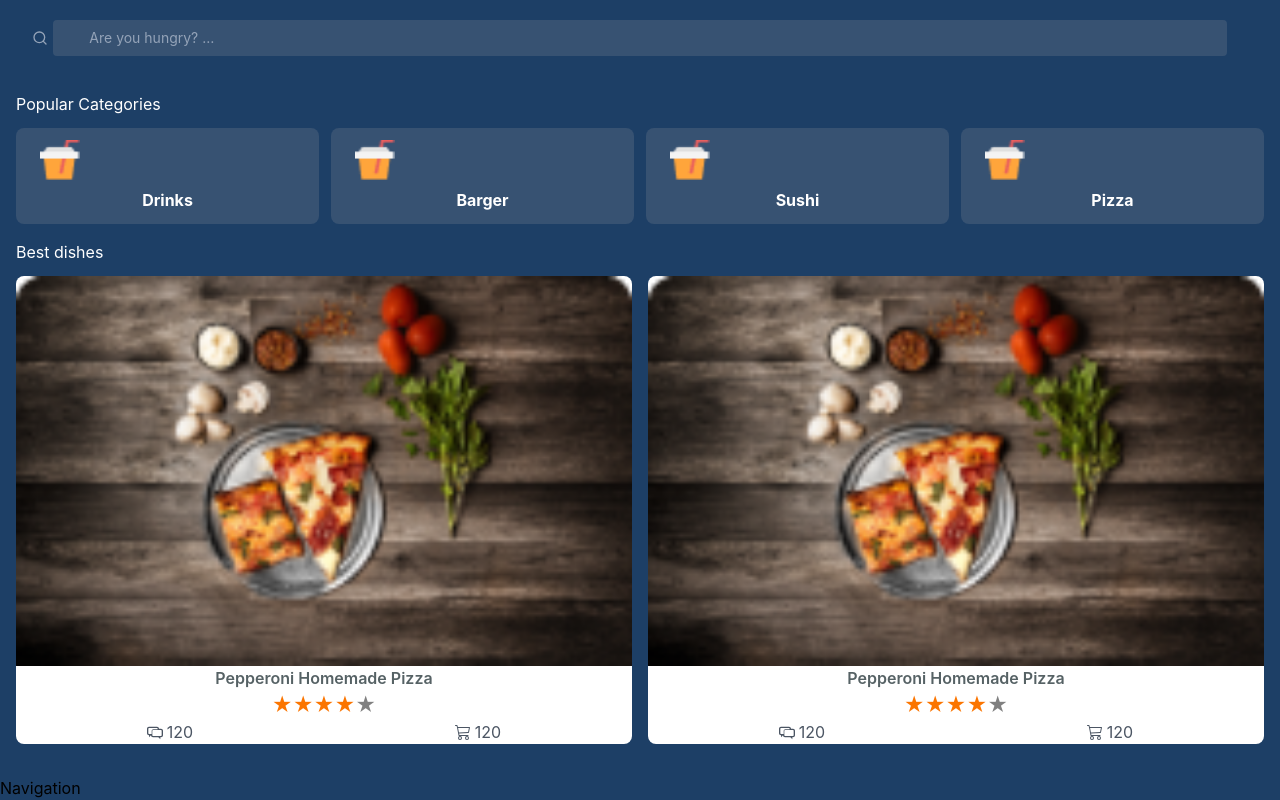
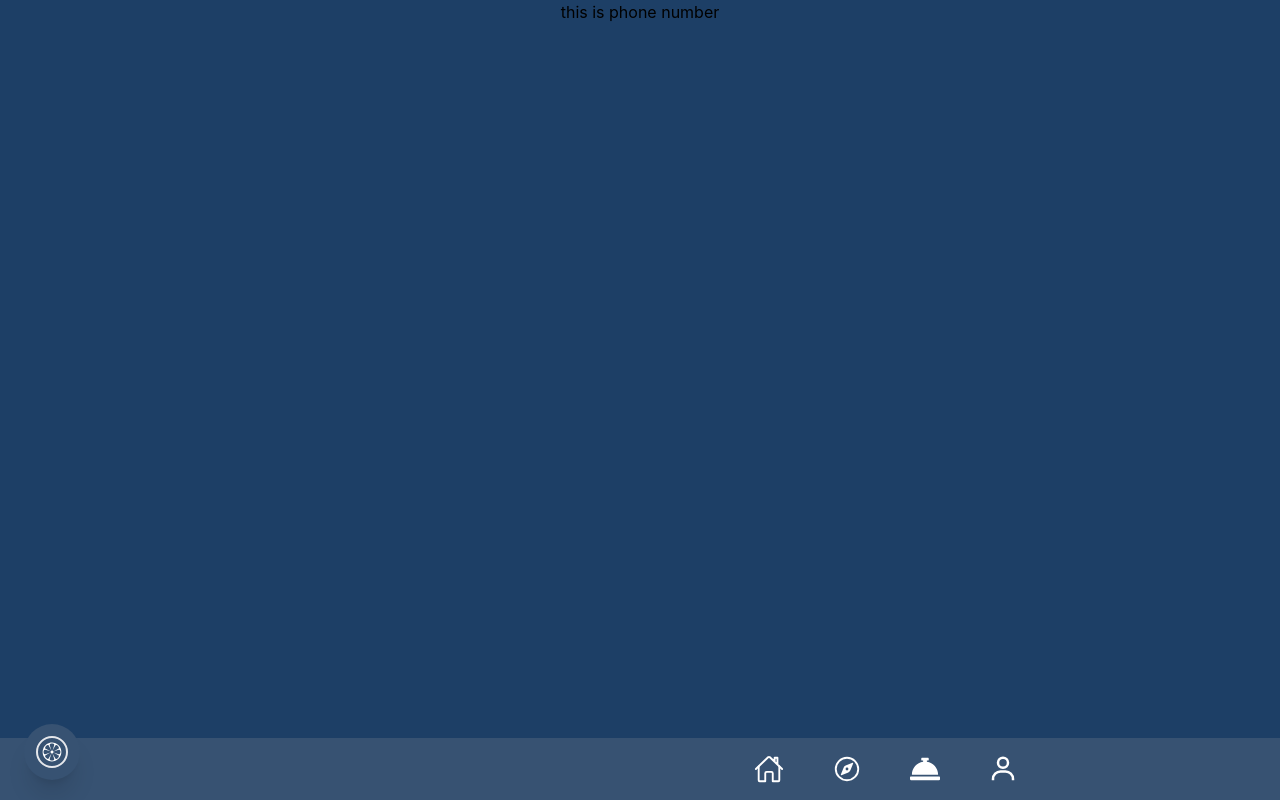
Before and after one commit to princevip1/food-menu, a React (Create React App) app: page /phone in a window 1280 px wide. Built offline with nearby package versions, Linux system fonts and the light colour scheme.

Commit message:
first commit

```diff
--- a/package.json
+++ b/package.json
@@ -12,6 +12,7 @@
     "react-icons": "^4.3.1",
     "react-rating": "^2.0.5",
     "react-rating-stars-component": "^2.2.0",
+    "react-router-dom": "^5.3.0",
     "react-scripts": "5.0.0",
     "react-simple-star-rating": "^4.0.5",
     "react-slick": "^0.28.1",
--- a/src/App.js
+++ b/src/App.js
@@ -1,12 +1,32 @@
 import './App.css';
+import {
+  BrowserRouter as Router,
+  Switch,
+  Route
+} from "react-router-dom";
 import Home from './components/pages/Home/Home';
 import Navigation from './components/shared/Navigation/Navigation';
+import PhoneNumber from './components/pages/phoneNumber/PhoneNumber';
 
 function App() {
+
   return (
-    <div className="App">
-      <Home />
-      <Navigation/>
+    <div className="App ">
+      <Router>
+        <Switch>
+          <Route exact path="/">
+            <Home />
+          </Route>
+          <Route path="/home">
+            <Home />
+          </Route>
+          <Route path="/phone">
+            <PhoneNumber />
+          </Route>
+        </Switch>
+        <Navigation/>
+    </Router>
+
     </div>
   );
 }
--- a/src/components/pages/Home/BestDish.jsx
+++ b/src/components/pages/Home/BestDish.jsx
@@ -12,12 +12,12 @@ const BestDish = ({ item }) => {
             <div className="w-full">
                 <div className="bg-white rounded-lg overflow-hidden ">
                     <img src={img} alt="" className='w-full' />
-                    <div className=" text-center">
+                    <div className=" text-center p-3">
                         <p className='font-semibold hover:text-primary' style={{ color: "#566265 " }}>
                             <a href="#"> {title}</a>
                         </p>
 
-                        <div className="flex justify-center">
+                        <div className="flex justify-center ">
                         <ReactStars
                             count={5}
                             // onChange={ratingChanged}
@@ -27,7 +27,7 @@ const BestDish = ({ item }) => {
                         />
                         </div>
                     </div>
-                    <div className="flex justify-around">
+                    <div className="flex justify-around mb-3">
                         <p className='flex items-center gap-1 text-gray-600'><TiMessages/><span>120</span> </p>
                         <p className='flex items-center gap-1 text-gray-600'><BsCart3/><span>120</span> </p>
                     </div>
--- a/src/components/pages/Home/PopularCategory.jsx
+++ b/src/components/pages/Home/PopularCategory.jsx
@@ -1,9 +1,11 @@
 import React from 'react';
+import Slider from "react-slick";
 import SinglePopularCategory from './SinglePopularCategory';
 import categoryImage from '../../../image/drink_color_icon.png'
 
 
 const PopularCategory = () => {
+
     const popularItems = [
         { "title": "Drinks", "img": `${categoryImage}` },
         { "title": "Barger" , "img": `${categoryImage}` },
--- /dev/null
+++ b/src/components/pages/phoneNumber/PhoneNumber.jsx
@@ -0,0 +1,11 @@
+import React from 'react';
+
+const PhoneNumber = () => {
+    return (
+        <div>
+            <p>this is phone number</p>
+        </div>
+    );
+};
+
+export default PhoneNumber;
--- a/src/components/shared/Navigation/Navigation.jsx
+++ b/src/components/shared/Navigation/Navigation.jsx
@@ -1,14 +1,46 @@
 import React from 'react';
+import { Link, NavLink } from 'react-router-dom';
+import { GiOrange } from 'react-icons/gi';
+import { IoHomeOutline,IoCompassOutline } from "react-icons/io5";
+import { FaConciergeBell } from "react-icons/fa";
+import { BiUser } from "react-icons/bi";
+
 
 const Navigation = () => {
     const navStyle = {
-        "position":"fixed",
-        "bottom": 0,
-        "textAlign":"center"
+        position:"fixed",
+        bottom: 0,
+        textAlign:"center",
+        backgroundColor:"#375272"
+    }
+    const iconStyle={
+        marginTop:"-20px",
     }
     return (
-        <div style={navStyle}>
-            <h1>Navigation</h1>
+        <div className='w-full p-2' style={navStyle}>
+            <nav className="flex justify-around space-x-6 px-5">
+            <div>
+               <div style={{ backgroundColor:"#375272" }} className='absolute bottom-5 left-6 p-3 shadow-xl shadow-black-500 rounded-full'>
+               <p className='text-white text-xl border-2 rounded-full p-1 '> <Link to="/home" ><GiOrange/></Link></p>
+               </div>
+            </div>
+            <div className="flex justify-between space-x-12 py-2">
+                <p className='text-white text-3xl font-bold'> <NavLink to="/home" activeStyle={{ color: '#FB7500' }}><IoHomeOutline/></NavLink></p>
+                <p className='text-white  text-3xl font-bold'><NavLink to="/hello" activeStyle={{ color: '#FB7500' }}><IoCompassOutline/></NavLink></p>
+                <p className='text-white text-3xl font-bold'> <NavLink to="/helo2" activeStyle={{ color: '#FB7500' }}><FaConciergeBell/></NavLink></p>
+                <p className='text-white text-3xl font-bold'><NavLink to="/hello3" activeStyle={{ color: '#FB7500' }}><BiUser/></NavLink></p>
+            </div>
+            {/* {[
+                ['Home', '/dashboard'],
+                ['Team', '/team'],
+                ['Projects', '/projects'],
+                ['Reports', '/reports'],
+                ['Reports', '/reports'],
+            ].map(([title, url]) => (
+               <p> <Link to={url}>{title}</Link></p>
+                // <a href={url} className="rounded-lg px-3 py-2 text-white font-medium active:bg-red-600 hover:bg-slate-100 hover:text-slate-900">{title}</a>
+            ))} */}
+        </nav>
         </div>
     );
 };
```
Also changed, not shown: src/image/bg.png (added), 1 other file (tests, documents, lock files or other folders).
